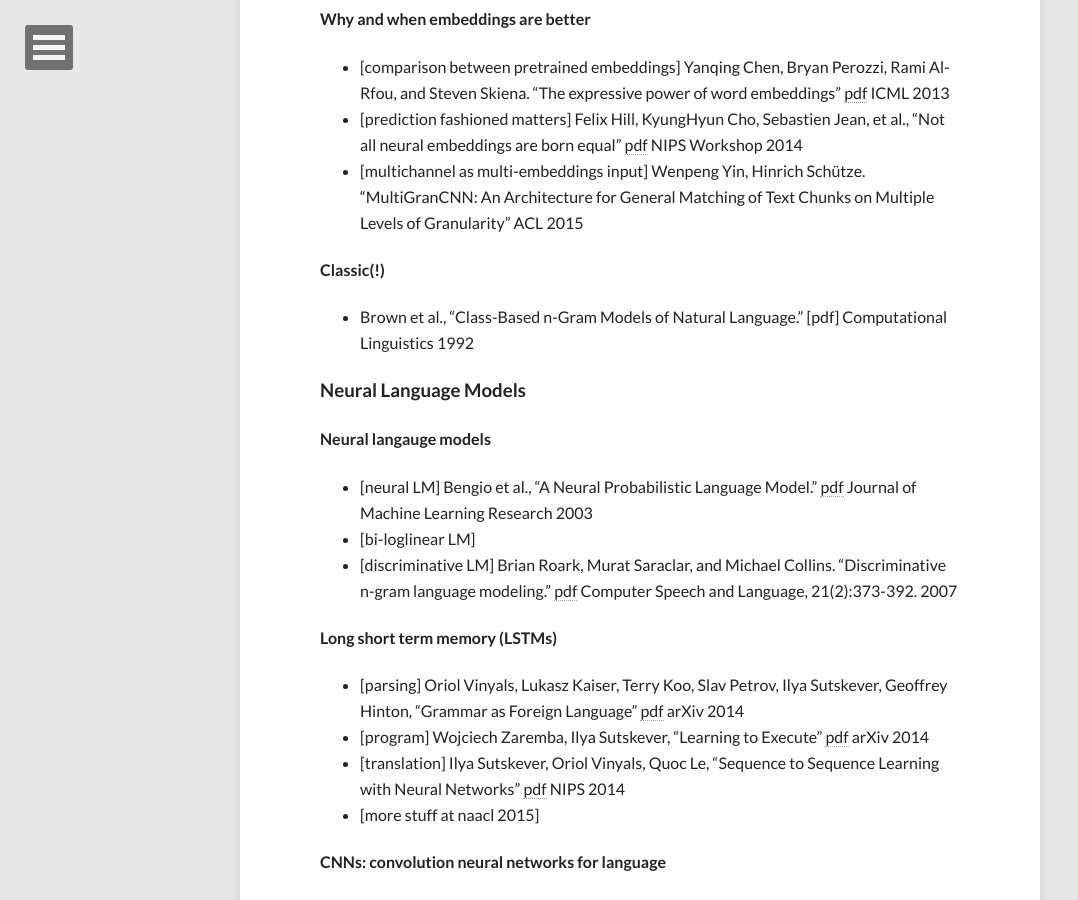
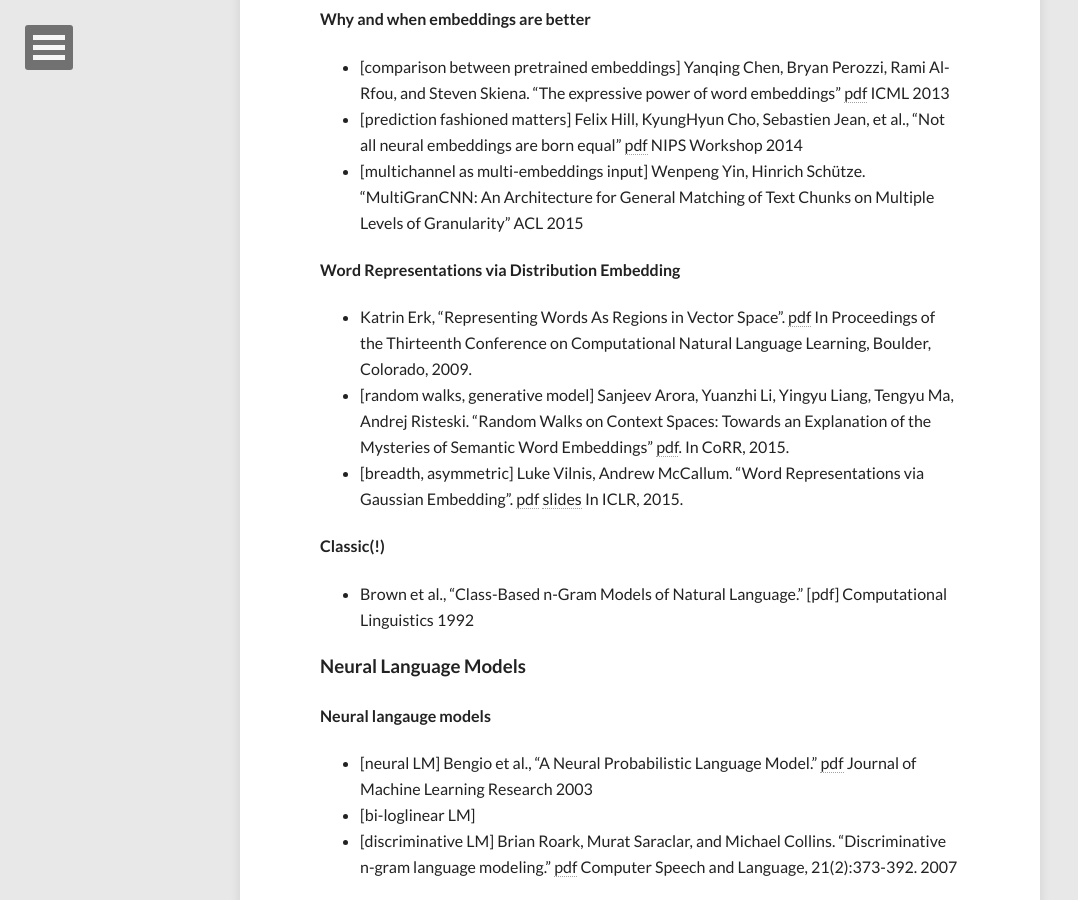
Before and after one commit to niangaotuantuan/niangaotuantuan.github.io, a Jekyll site: the page built from resources.md, in a window 1280 px wide and 900 px high, scrolled down 3105 px. Shown: the whole window, without its empty margins (0-1078 px from the left). Built offline with Jekyll 4.4.1, drawn with Linux system fonts in a browser that asks for light colours; nearby versions of some CDN libraries.

Commit message:
Update resources.md

```diff
--- a/resources.md
+++ b/resources.md
@@ -73,6 +73,11 @@
 + [prediction fashioned matters] Felix Hill, KyungHyun Cho, Sebastien Jean, et al., "Not all neural embeddings are born equal" [pdf](http://arxiv.org/abs/1410.0718) NIPS Workshop 2014
 + [multichannel as multi-embeddings input] Wenpeng Yin, Hinrich Schütze. "MultiGranCNN: An Architecture for General Matching of  Text Chunks on Multiple Levels of Granularity" ACL 2015
 
+#### Word Representations via Distribution Embedding
++ Katrin Erk, "Representing Words As Regions in Vector Space". [pdf](http://dl.acm.org/citation.cfm?id=1596374.1596387) In Proceedings of the Thirteenth Conference on Computational Natural Language Learning, Boulder, Colorado, 2009.
++ [random walks, generative model] Sanjeev Arora, Yuanzhi Li, Yingyu Liang, Tengyu Ma, Andrej Risteski. "Random Walks on Context Spaces: Towards an Explanation of the Mysteries of Semantic Word Embeddings" [pdf](http://arxiv.org/abs/1412.6616). In CoRR, 2015.
++ [breadth, asymmetric] Luke Vilnis, Andrew McCallum. "Word Representations via Gaussian Embedding". [pdf](http://arxiv.org/abs/1412.6623) [slides](http://www.iclr.cc/lib/exe/fetch.php?media=iclr2015:vilnis-iclr2015.pdf) In ICLR, 2015.
+
 #### Classic(!)
 + Brown et al., "Class-Based n-Gram Models of Natural Language." [pdf] Computational Linguistics 1992
 
```
